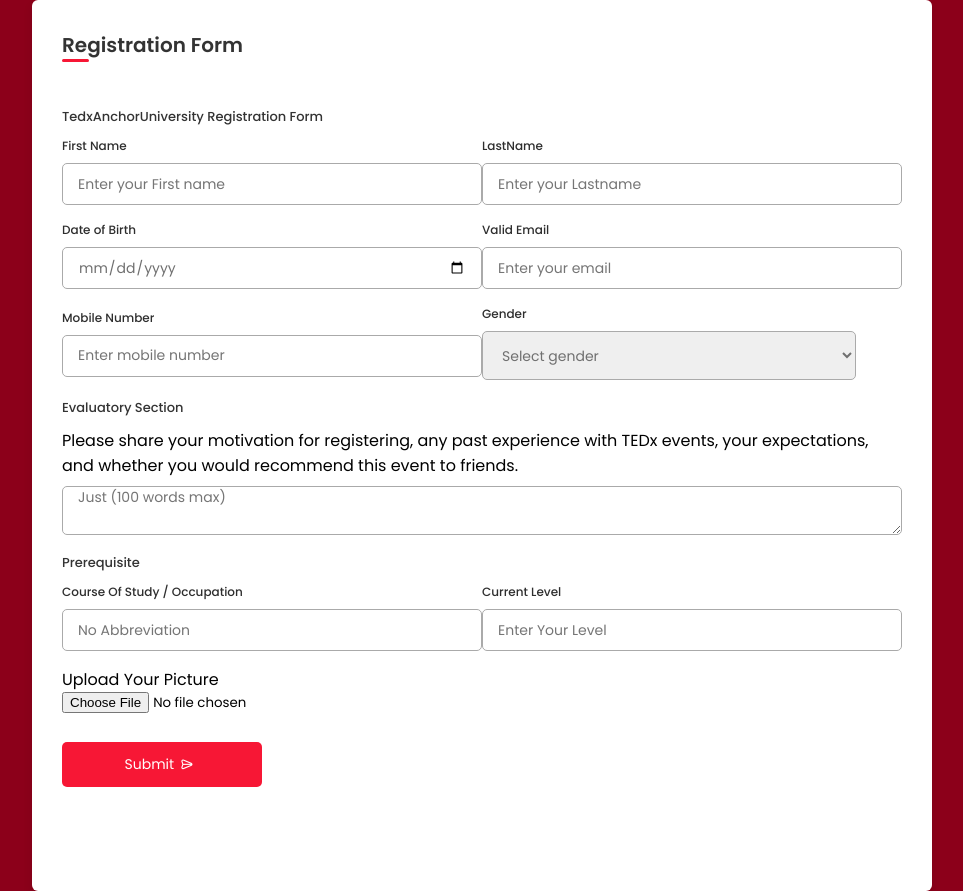
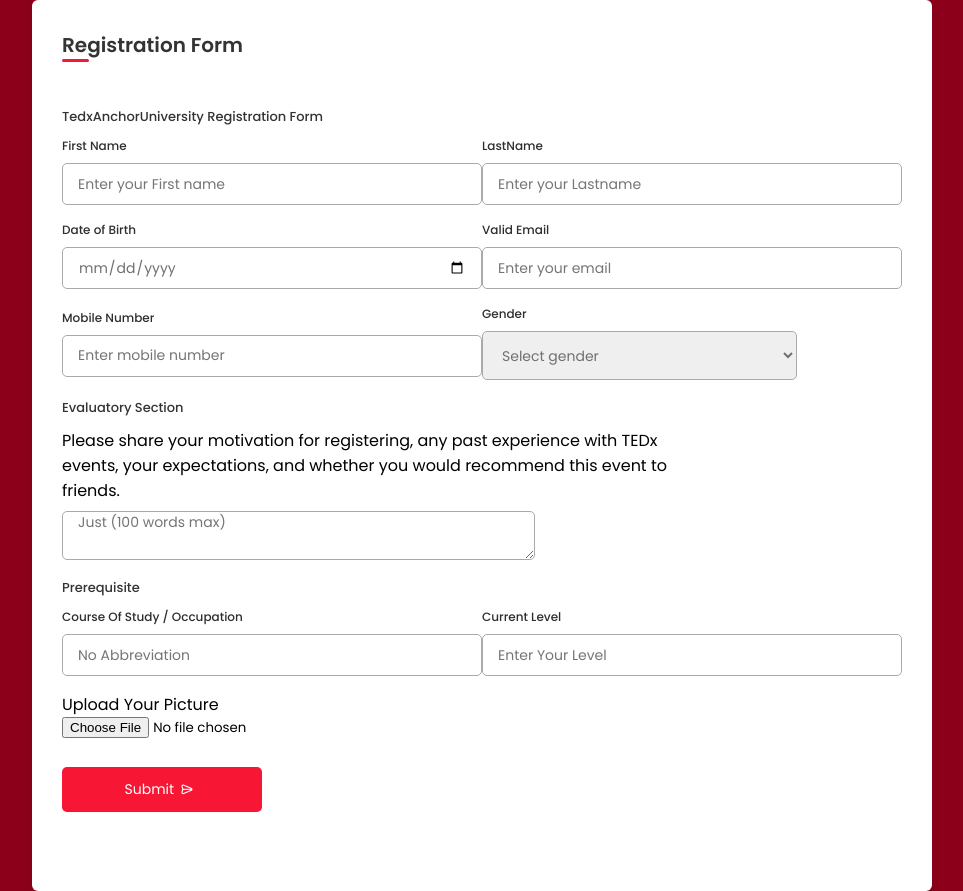
Before and after one commit to kingzykesh/TedxAnchorUniversity, a plain HTML site: page index.html in a window 1280 px wide. Shown: the whole page, without its empty margins (158-1121 px from the left). Drawn offline with nearby package versions, Linux system fonts and the light colour scheme.

Commit message:
Update style.css

```diff
--- a/style.css
+++ b/style.css
@@ -96,7 +96,7 @@
     border: 1px solid #aaa;
     padding: 0 15px;
     height: 44px;
-    width: 89%;
+    width: 75%;
     margin: 8px 0;
 }
 
@@ -108,6 +108,7 @@
     border-radius: 5px;
     border: 1px solid #aaa;
     padding: 0 15px;
+    width: 75%;
     height: 49px;
     margin: 8px 0;
 }
@@ -120,6 +121,7 @@
     border-radius: 5px;
     border: 1px solid #aaa;
     padding: 0 15px;
+    width: 75%;
     height: 49px;
     margin: 8px 0;
 }
@@ -128,13 +130,13 @@
     display: flex;
     width: 100%;
     flex-direction: column;
-    width: 89%;
+    width: 75%;
     margin: 4px 0;
 }
 
 form .fields .input-cate{
     display: flex;
-    width: 100%;
+    width: 75%%;
     flex-direction: column;
     margin: 4px 0;
 }
@@ -171,6 +173,7 @@
     border: 1px solid #aaa;
     padding: 0 15px;
     height: 44px;
+    width: 75%;
     margin: 8px 0;
 }
 
@@ -183,6 +186,7 @@
     border: 1px solid #aaa;
     padding: 0 15px;
     height: 49px;
+    width 75%;
     margin: 8px 0;
 }
 .input-field input :focus,
```
